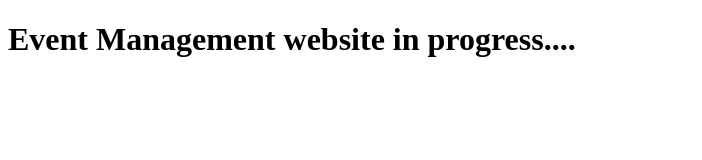
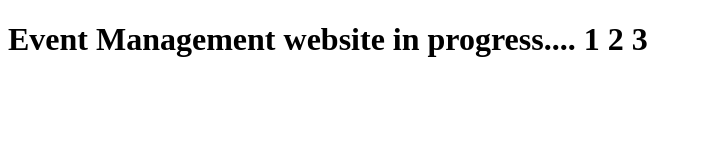
Before and after one commit to PritamKamble/kamblebrothers, a plain HTML site: page index.html in a window 1280 px wide. Shown: the whole page, without its empty margins (0-702 px from the left). Drawn offline with Linux system fonts and the light colour scheme.

Commit message:
Update index.html

```diff
--- a/index.html
+++ b/index.html
@@ -7,6 +7,6 @@
     <title>Document</title>
 </head>
 <body>
-    <h1>Event Management website in progress....</h1>
+    <h1>Event Management website in progress.... 1 2 3</h1>
 </body>
 </html>
```
